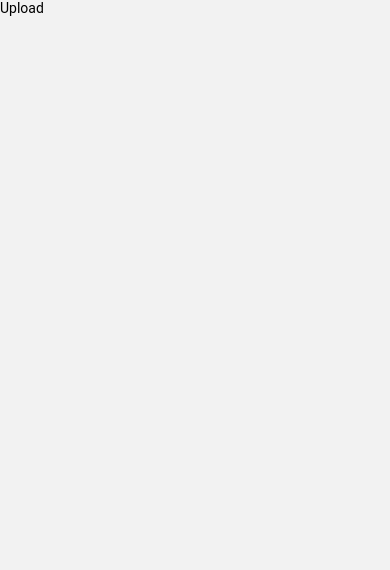
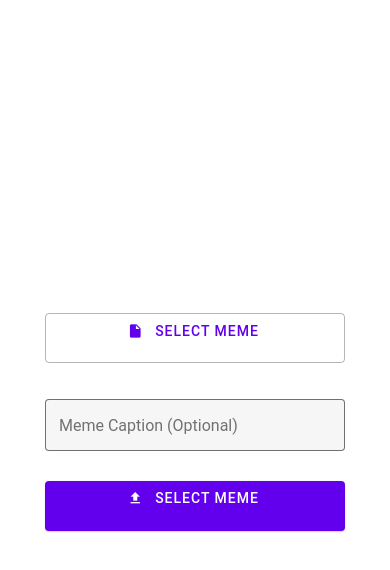
Before and after one commit to Timbaron/Meme, a React Native app: screen /Upload in a window 390 px wide. Shown: the top 570 px of the page. Built offline with nearby package versions, Linux system fonts and the light colour scheme.

Commit message:
Imtegrate Image picker

```diff
--- a/app.json
+++ b/app.json
@@ -28,6 +28,14 @@
     },
     "web": {
       "favicon": "./assets/favicon.png"
-    }
+    },
+    "plugins": [
+      [
+        "expo-image-picker",
+        {
+          "photosPermission": "The app accesses your photos to let you share them with your friends."
+        }
+      ]
+    ]
   }
 }
--- a/components/meme/upload.js
+++ b/components/meme/upload.js
@@ -1,11 +1,72 @@
-import React from 'react'
-import { View } from 'react-native'
-import { Text } from 'react-native-paper'
+import React, { useState } from 'react'
+import { Image, StyleSheet, View } from 'react-native'
+import { Button, Text, TextInput } from 'react-native-paper'
+import * as ImagePicker from 'expo-image-picker';
 
 export default function Upload() {
-  return (
-    <View>
-        <Text>Upload</Text>
-    </View>
-  )
+    const [uri, setUri] = useState(null);
+    const [caption, setCaption] = useState('');
+    const [isLoading, setIsLoading] = useState(false);
+    const [image, setImage] = useState(null);
+    const pickImage = async () => {
+        // No permissions request is necessary for launching the image library
+        let result = await ImagePicker.launchImageLibraryAsync({
+            mediaTypes: ImagePicker.MediaTypeOptions.Images,
+            // allowsEditing: true,
+            // aspect: [2, 4],
+            quality: 1,
+        });
+
+        console.log(result);
+
+        if (!result.cancelled) {
+            setUri(result.uri);
+            setImage(result);
+        }
+    };
+
+    const UploadImage = () => {
+        console.log(image);
+    }
+    return (
+        <View style={styles.container}>
+            <Button icon="file" mode="outlined" onPress={pickImage} style={styles.button}>
+                Select Meme
+            </Button>
+            {uri && <Image source={{ uri: uri }} style={{ width: 200, height: 200 }} />}
+
+            <TextInput
+                label='Meme Caption (Optional)'
+                mode="outlined"
+                value={caption}
+                onChangeText={caption => setCaption(caption)}
+                style={styles.input}
+            />
+
+            <Button icon="upload" mode="contained" onPress={UploadImage} style={styles.button}>
+                Select Meme
+            </Button>
+        </View>
+    )
 }
+
+
+const styles = StyleSheet.create({
+    container: {
+        flex: 1,
+        backgroundColor: 'white',
+        alignItems: 'center',
+        justifyContent: 'center',
+    },
+    input: {
+        margin: 20,
+        // backgroundColor: 'red',
+        width: 300,
+        height: 50,
+    },
+    button: {
+        margin: 10,
+        width: 300,
+        height: 50,
+    },
+})
--- a/components/profileDetails.js
+++ b/components/profileDetails.js
@@ -13,7 +13,6 @@ export default function Details({ token, setToken, setIsLoggedin, navigation}) {
     if (result.status === 'success') {
       setIsLoading(false)
       setUser(result.user)
-      console.log(result)
     }
   }
 
@@ -113,7 +112,6 @@ export default function Details({ token, setToken, setIsLoggedin, navigation}) {
             </Button>
           </View>
           <View style={styles.buttonContain}>
-
             <Button icon="upload" mode="contained" style={styles.buttonUPD} onPress={() => navigation.navigate('Upload')}>
               Upload meme
             </Button>
--- a/package.json
+++ b/package.json
@@ -20,7 +20,8 @@
     "react-native-paper": "^4.12.4",
     "react-native-safe-area-context": "4.2.4",
     "react-native-screens": "~3.11.1",
-    "react-native-web": "0.17.7"
+    "react-native-web": "0.17.7",
+    "expo-image-picker": "~13.1.1"
   },
   "devDependencies": {
     "@babel/core": "^7.12.9"
```
Also changed, not shown: 1 other file (tests, documents, lock files or other folders).
